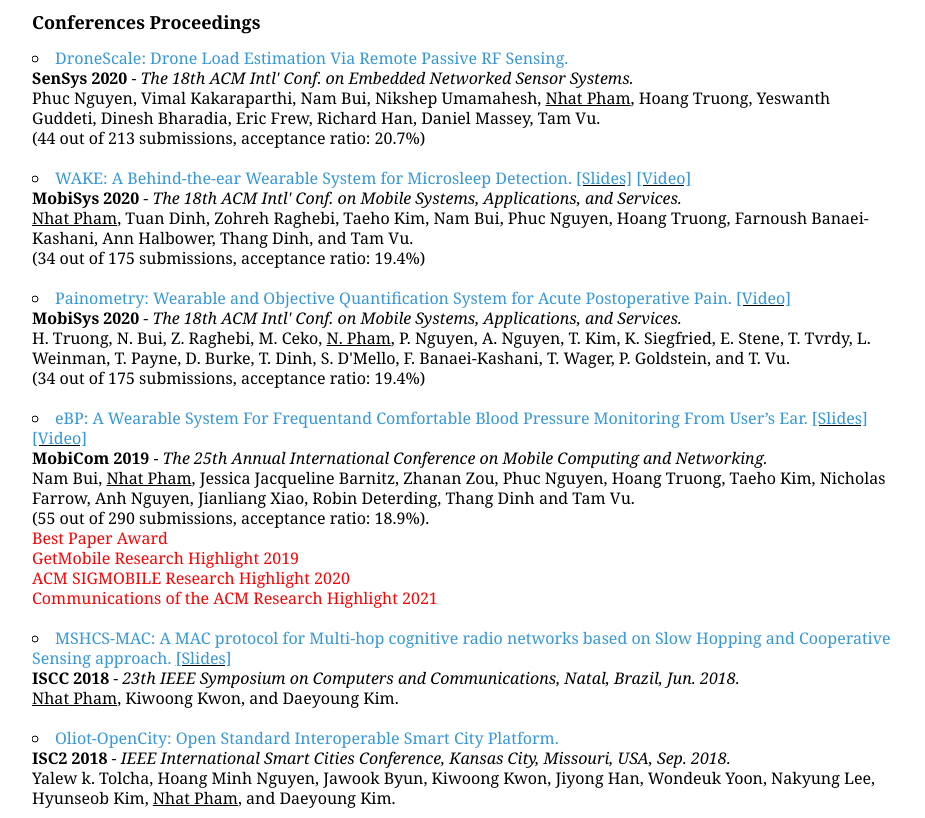
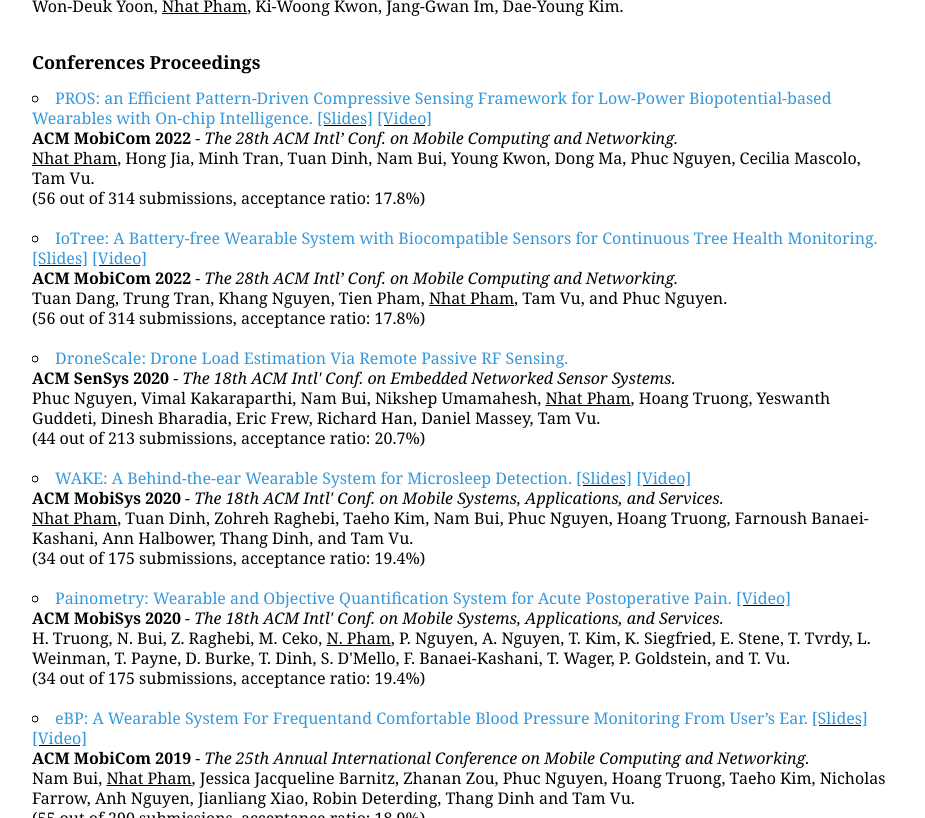
Before and after one commit to dangnhat/dangnhat.github.io, a plain HTML site: page index.html in a window 1280 px wide. Shown: the part 1982-2800 px from the top of the page, without its empty margins (176-1101 px from the left). Drawn offline with nearby package versions, Linux system fonts and the light colour scheme.

Commit message:
Update index.html

```diff
--- a/index.html
+++ b/index.html
@@ -80,6 +80,9 @@
     	<h1>News</h1>
         <div class="top-divider"></div>
         <div class="content">
+          <li>
+              &#9733 Aug. 2022: Our <a href="#research">PROS</a> and <a href="#research">IoTree</a> papers are officially accepted to <a href="https://www.sigmobile.org/mobicom/2022/">MobiCom'22</a> after a rigorous shepherding round!
+          <br />
           <li>
               &#9733 Jun. 2022: Two papers are conditionally accepted to <a href="https://www.sigmobile.org/mobicom/2022/">ACM MobiCom 2022</a>!
           <br />
@@ -207,10 +210,32 @@
           <!--  Conferences -->
 
             <h2 align="justify"><b>Conferences Proceedings </b></h2>
+            <li>
+            <a href="">PROS: an Efficient Pattern-Driven Compressive Sensing Framework for Low-Power Biopotential-based Wearables with On-chip Intelligence.</a>
+            <u><a href="">[Slides]</a></u>
+            <u><a href="">[Video]</a></u>
+            <br />
+            <b>ACM MobiCom 2022</b> - <i>The 28th ACM Intl’ Conf. on Mobile Computing and Networking.</i><br />
+            <u>Nhat Pham</u>, Hong Jia, Minh Tran, Tuan Dinh, Nam Bui, Young Kwon, Dong Ma, Phuc Nguyen, Cecilia Mascolo, Tam Vu.<br />
+            (56 out of 314 submissions, acceptance ratio: 17.8%)<br />
+            <br />
+            </li>
+
+            <li>
+            <a href="">IoTree: A Battery-free Wearable System with Biocompatible Sensors for Continuous Tree Health Monitoring.</a>
+            <u><a href="">[Slides]</a></u>
+            <u><a href="">[Video]</a></u>
+            <br />
+            <b>ACM MobiCom 2022</b> - <i>The 28th ACM Intl’ Conf. on Mobile Computing and Networking.</i><br />
+            Tuan Dang, Trung Tran, Khang Nguyen, Tien Pham, <u>Nhat Pham</u>, Tam Vu, and Phuc Nguyen.<br />
+            (56 out of 314 submissions, acceptance ratio: 17.8%)<br />
+            <br />
+            </li>
+
 		        <li>
             <a href="https://dl.acm.org/doi/10.1145/3384419.3430778">DroneScale: Drone Load Estimation Via Remote Passive RF Sensing.</a>
             <br />
-            <b>SenSys 2020</b> - <i>The 18th ACM Intl' Conf. on Embedded Networked Sensor Systems.</i><br />
+            <b>ACM SenSys 2020</b> - <i>The 18th ACM Intl' Conf. on Embedded Networked Sensor Systems.</i><br />
             Phuc Nguyen, Vimal Kakaraparthi, Nam Bui, Nikshep Umamahesh, <u>Nhat Pham</u>, Hoang Truong, Yeswanth Guddeti, Dinesh Bharadia, Eric Frew, Richard Han, Daniel Massey, Tam Vu.<br />
             (44 out of 213 submissions, acceptance ratio: 20.7%)<br />
             <br />
@@ -221,7 +246,7 @@
             <u><a href="files/MobiSys2020_WAKE_Presentation.pdf">[Slides]</a></u>
             <u><a href="https://www.youtube.com/watch?v=1aREd4ZSJr4">[Video]</a></u>
             <br />
-            <b>MobiSys 2020</b> - <i>The 18th ACM Intl' Conf. on Mobile Systems, Applications, and Services.</i><br />
+            <b>ACM MobiSys 2020</b> - <i>The 18th ACM Intl' Conf. on Mobile Systems, Applications, and Services.</i><br />
             <u>Nhat Pham</u>, Tuan Dinh, Zohreh Raghebi, Taeho Kim, Nam  Bui, Phuc  Nguyen, Hoang Truong, Farnoush Banaei-Kashani, Ann Halbower, Thang Dinh, and Tam Vu.<br />
             (34 out of 175 submissions, acceptance ratio: 19.4%)<br />
             <br />
@@ -232,7 +257,7 @@
             <!-- <u><a href="files/earable.pdf">[PDF]</a></u> -->
             <u><a href="https://www.youtube.com/watch?v=-9C_VJiMAM8">[Video]</a></u>
             <br />
-            <b>MobiSys 2020</b> - <i>The 18th ACM Intl' Conf. on Mobile Systems, Applications, and Services.</i><br />
+            <b>ACM MobiSys 2020</b> - <i>The 18th ACM Intl' Conf. on Mobile Systems, Applications, and Services.</i><br />
             H. Truong, N. Bui, Z. Raghebi, M. Ceko, <u>N. Pham</u>, P. Nguyen, A. Nguyen, T. Kim, K. Siegfried, E. Stene, T. Tvrdy, L. Weinman, T. Payne, D. Burke, T. Dinh, S. D'Mello, F. Banaei-Kashani, T. Wager, P. Goldstein, and T. Vu.<br />
             (34 out of 175 submissions, acceptance ratio: 19.4%)<br />
             <br />
@@ -243,7 +268,7 @@
             <u><a href="files/2019_MobiCom_eBP_Slide.pdf">[Slides]</a></u>
             <u><a href="https://www.youtube.com/watch?v=0dG4rTrink4">[Video]</a></u>
             <br />
-            <b>MobiCom 2019</b> - <i>The 25th Annual International Conference on Mobile Computing and Networking.</i><br />
+            <b>ACM MobiCom 2019</b> - <i>The 25th Annual International Conference on Mobile Computing and Networking.</i><br />
             Nam Bui, <u>Nhat Pham</u>, Jessica Jacqueline Barnitz, Zhanan Zou, Phuc Nguyen, Hoang Truong, Taeho Kim, Nicholas Farrow, Anh Nguyen, Jianliang Xiao, Robin Deterding, Thang Dinh and Tam Vu.<br />
             (55 out of 290 submissions, acceptance ratio: 18.9%).<br />
             <a style="color:red"> Best Paper Award</a><br />
@@ -257,7 +282,7 @@
             <a href="files/mshcs_mac.pdf">MSHCS-MAC: A MAC protocol for Multi-hop cognitive radio networks based on Slow Hopping and Cooperative Sensing approach.</a>
             <u><a href="files/mshcs_mac_slides.pdf">[Slides]</a></u>
             <br />
-            <strong>ISCC 2018</strong> - <i>23th IEEE Symposium on Computers and Communications, Natal, Brazil, Jun. 2018.</i><br />
+            <strong>IEEE ISCC 2018</strong> - <i>23th IEEE Symposium on Computers and Communications, Natal, Brazil, Jun. 2018.</i><br />
             <u>Nhat Pham</u>, Kiwoong Kwon, and Daeyoung Kim.<br />
             <br />
             </li>
@@ -265,7 +290,7 @@
             <li>
             <a href="https://ieeexplore.ieee.org/document/8656763">Oliot-OpenCity: Open Standard Interoperable Smart City Platform.</a>
             <br />
-            <strong>ISC2 2018</strong> - <i>IEEE International Smart Cities Conference, Kansas City, Missouri, USA, Sep. 2018.</i><br />
+            <strong>IEEE ISC2 2018</strong> - <i>IEEE International Smart Cities Conference, Kansas City, Missouri, USA, Sep. 2018.</i><br />
             Yalew k. Tolcha, Hoang Minh Nguyen, Jawook Byun, Kiwoong Kwon, Jiyong Han, Wondeuk Yoon, Nakyung Lee, Hyunseob Kim, <u>Nhat Pham</u>, and Daeyoung Kim.<br />
             <br />
             </li>
@@ -292,7 +317,7 @@
             <u><a href="files/home_automation_slides.pdf">[Slides]</a></u>
             <u><a href="https://www.youtube.com/watch?v=3W_C0G6DxqU">[Demo]</a></u>
             <br />
-            <strong>ACOMP 2015</strong> - <i>14th IEEE International Conference on Services Computing, Ho Chi Minh city, Vietnam, Nov. 2015.</i><br />
+            <strong>IEEE ACOMP 2015</strong> - <i>14th IEEE Intl' Conf. on Services Computing, Ho Chi Minh city, Vietnam, Nov. 2015.</i><br />
             <u>Dang-Nhat Pham-Huu</u>, Van-Hien Nguyen, Van-Anh Trinh, Van-Hieu Bui, and Hoang-Anh Pham.<br />
             <br />
             </li>
@@ -302,7 +327,7 @@
             <a href="files/earable.pdf">Demo: Earable - An Ear-Worn Biosignal Sensing Platform for Cognitive State Monitoring and Human-Computer Interaction.</a>
             <u><a href="https://www.youtube.com/watch?v=GA823ziUFqA">[Video]</a></u>
             <br />
-            <strong>MobiSys 2019</strong> - <i>17th ACM International Conference on Mobile Systems, Applications, and Services.</i><br />
+            <strong>ACM MobiSys 2019</strong> - <i>17th ACM International Conference on Mobile Systems, Applications, and Services.</i><br />
             <u>Nhat Pham</u>, Taeho Kim, Frederick M Thayer, Anh Nguyen, and Tam Vu.<br />
             <br />
             </li>
```
